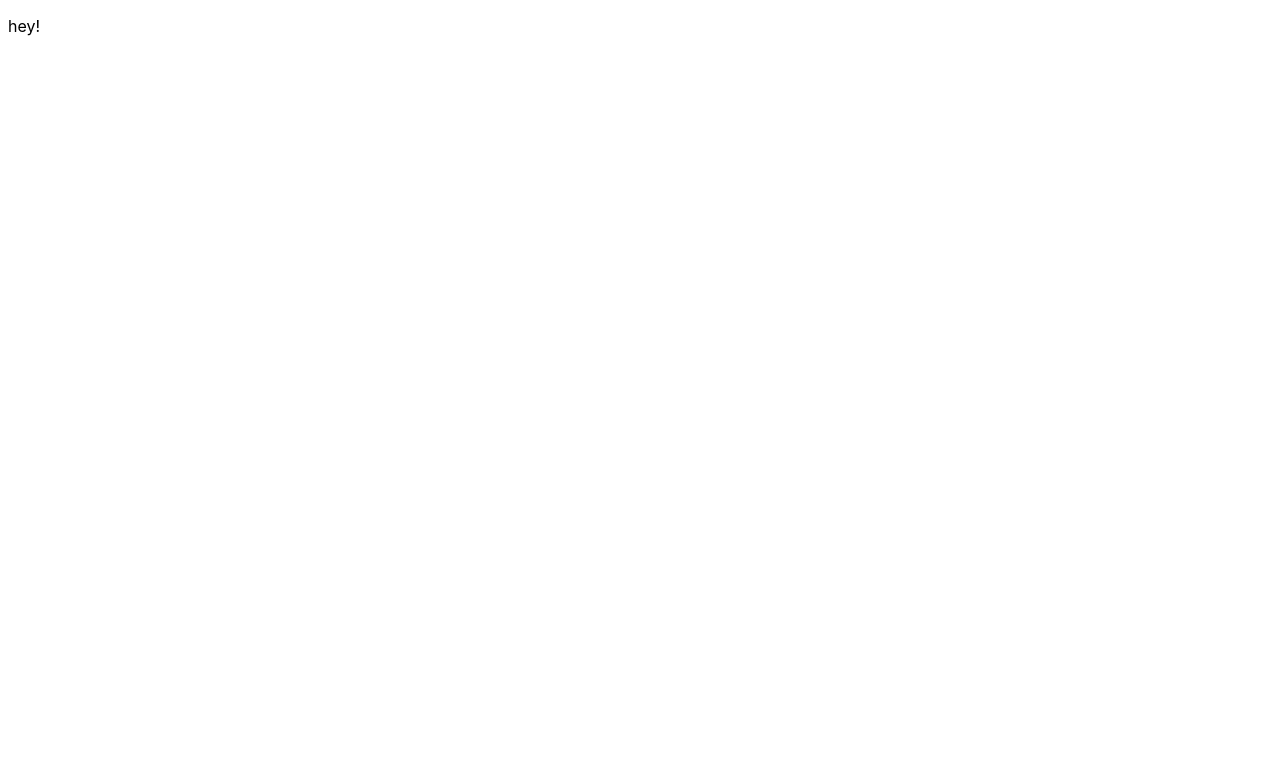
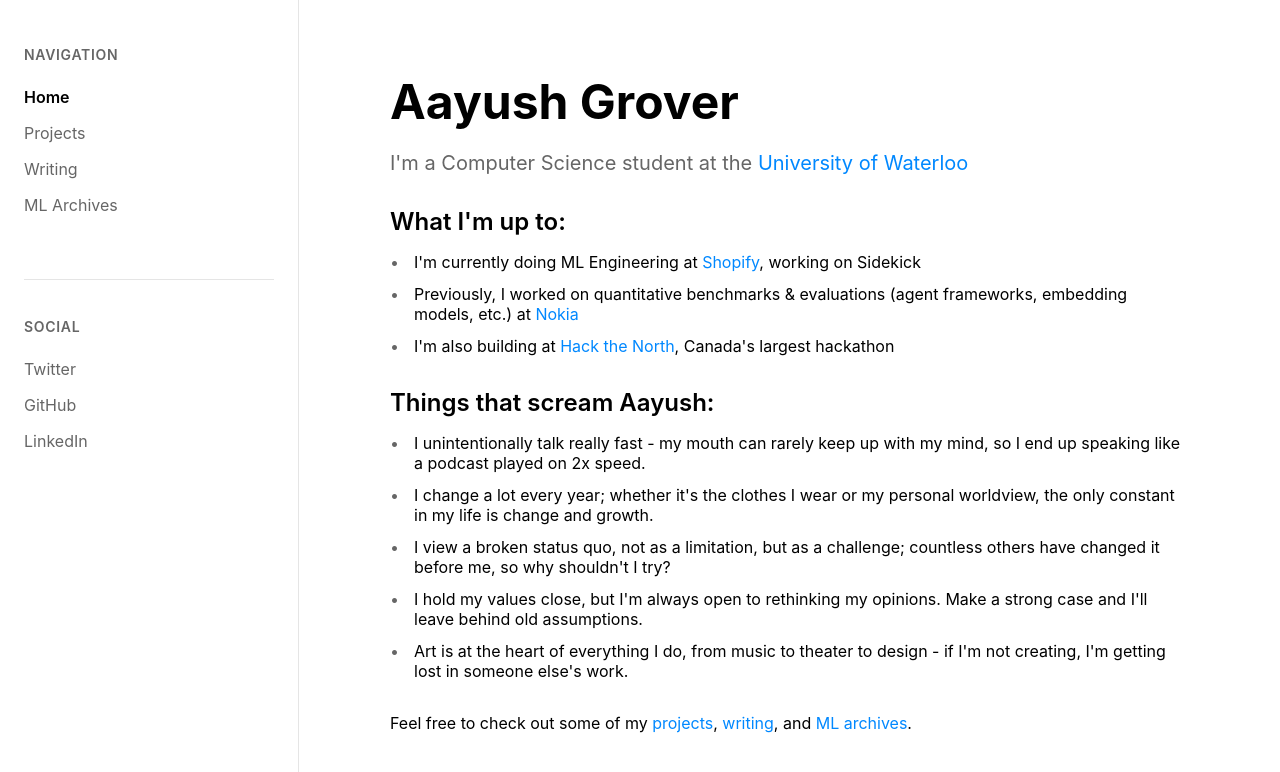
Before and after one commit to AayushGrover101/aayush-grover-portfolio, a React (Vite) app: page / in a window 1280 px wide. Shown: the top 772 px of the page. Built offline with nearby package versions, Linux system fonts and the light colour scheme.

Commit message:
Added baseline navbar and boilerplate pages

```diff
--- a/src/App.tsx
+++ b/src/App.tsx
@@ -2,16 +2,25 @@ import React from "react";
 import { Routes, Route, BrowserRouter } from "react-router-dom";
 
 import { Route as RouteName } from "./constants/route";
+import Layout from "./components/base/Layout";
 import NotFoundPage from "./pages/not-found/404";
 import Home from "./pages/Home";
+import Projects from "./pages/Projects";
+import Writing from "./pages/Writing";
+import MLArchives from "./pages/ML_Archives";
 
 const App: React.FC = () => {
   return (
     <BrowserRouter>
-      <Routes>
-        <Route path={RouteName.MAIN} element={<Home />} />
-        <Route path="*" element={<NotFoundPage />} />
-      </Routes>
+      <Layout>
+        <Routes>
+          <Route path={RouteName.HOME} element={<Home />} />
+          <Route path={RouteName.PROJECTS} element={<Projects />} />
+          <Route path={RouteName.WRITING} element={<Writing />} />
+          <Route path={RouteName.ML_ARCHIVES} element={<MLArchives />} />
+          <Route path="*" element={<NotFoundPage />} />
+        </Routes>
+      </Layout>
     </BrowserRouter>
   );
 };
--- a/src/components/Navbar/constants.ts
+++ b/src/components/Navbar/constants.ts
@@ -1,8 +1,8 @@
-import { PageID } from "src/constants/page";
+import { Route } from "src/constants/route";
 
-export const SECTIONS = {
-  [PageID.HOME]: "Home",
-  [PageID.PROJECTS]: "Projects",
-  [PageID.WRITNG]: "Writing",
-  [PageID.ML_ARCHIVES]: "ML Archives",
+export const PAGES = {
+  [Route.HOME]: "Home",
+  [Route.PROJECTS]: "Projects",
+  [Route.WRITING]: "Writing",
+  [Route.ML_ARCHIVES]: "ML Archives",
 };
--- a/src/components/Navbar/index.tsx
+++ b/src/components/Navbar/index.tsx
@@ -0,0 +1,109 @@
+import React from "react";
+import styled from "styled-components";
+import { Link, useLocation } from "react-router-dom";
+import { PAGES } from "./constants";
+import { SOCIALS, SocialPlatforms } from "src/constants/social";
+
+const NavbarContainer = styled.nav`
+  position: fixed;
+  left: 0;
+  top: 0;
+  width: 250px;
+  height: 100vh;
+  background-color: #ffffff;
+  border-right: 1px solid #e5e5e5;
+  padding: 2rem 1.5rem;
+  display: flex;
+  flex-direction: column;
+  z-index: 1000;
+`;
+
+const NavSection = styled.div`
+  margin-bottom: 2rem;
+`;
+
+const NavTitle = styled.h3`
+  font-size: 0.875rem;
+  font-weight: 600;
+  color: #666;
+  margin-bottom: 1rem;
+  text-transform: uppercase;
+  letter-spacing: 0.05em;
+`;
+
+const NavLink = styled(Link)<{ $isActive?: boolean }>`
+  display: block;
+  padding: 0.5rem 0;
+  color: ${props => props.$isActive ? "#000" : "#666"};
+  text-decoration: none;
+  font-weight: ${props => props.$isActive ? "600" : "400"};
+  transition: color 0.2s ease;
+
+  &:hover {
+    color: #000;
+  }
+`;
+
+const Divider = styled.hr`
+  border: none;
+  border-top: 1px solid #e5e5e5;
+  margin: 1.5rem 0;
+`;
+
+const SocialLink = styled.a`
+  display: block;
+  padding: 0.5rem 0;
+  color: #666;
+  text-decoration: none;
+  font-weight: 400;
+  transition: color 0.2s ease;
+
+  &:hover {
+    color: #000;
+  }
+`;
+
+const Navbar: React.FC = () => {
+  const location = useLocation();
+  const currentPath = location.pathname;
+
+  const isActive = (path: string) => {
+    if (path === "/" && currentPath === "/") return true;
+    if (path !== "/" && currentPath.includes(path)) return true;
+    return false;
+  };
+
+  return (
+    <NavbarContainer>
+      <NavSection>
+        <NavTitle>Navigation</NavTitle>
+        {Object.entries(PAGES).map(([pageId, pageName]) => (
+          <NavLink
+            key={pageId}
+            to={pageId}
+            $isActive={isActive(pageId)}
+          >
+            {pageName}
+          </NavLink>
+        ))}
+      </NavSection>
+
+      <Divider />
+
+      <NavSection>
+        <NavTitle>Social</NavTitle>
+        <SocialLink href={SOCIALS[SocialPlatforms.X].link} target="_blank" rel="noopener noreferrer">
+          Twitter
+        </SocialLink>
+        <SocialLink href={SOCIALS[SocialPlatforms.GITHUB].link} target="_blank" rel="noopener noreferrer">
+          GitHub
+        </SocialLink>
+        <SocialLink href={SOCIALS[SocialPlatforms.LINKEDIN].link} target="_blank" rel="noopener noreferrer">
+          LinkedIn
+        </SocialLink>
+      </NavSection>
+    </NavbarContainer>
+  );
+};
+
+export default Navbar;
--- /dev/null
+++ b/src/components/base/Layout/index.tsx
@@ -0,0 +1,32 @@
+import React from "react";
+import styled from "styled-components";
+import Navbar from "../../Navbar";
+
+const LayoutContainer = styled.div`
+  display: flex;
+  min-height: 100vh;
+`;
+
+const MainContent = styled.main`
+  flex: 1;
+  margin-left: 350px;
+  padding: 2rem;
+  background-color: #ffffff;
+`;
+
+interface LayoutProps {
+  children: React.ReactNode;
+}
+
+const Layout: React.FC<LayoutProps> = ({ children }) => {
+  return (
+    <LayoutContainer>
+      <Navbar />
+      <MainContent>
+        {children}
+      </MainContent>
+    </LayoutContainer>
+  );
+};
+
+export default Layout;
--- a/src/constants/page.ts
+++ /dev/null
@@ -1,6 +0,0 @@
-export enum PageID {
-  HOME = "home",
-  PROJECTS = "projects",
-  WRITNG = "writing",
-  ML_ARCHIVES = "ml-archives",
-};
--- a/src/constants/route.ts
+++ b/src/constants/route.ts
@@ -1,4 +1,7 @@
 export enum Route {
-  MAIN = "/",
+  HOME = "/",
+  PROJECTS = "/projects",
+  WRITING = "/writing",
+  ML_ARCHIVES = "/ml-archives",
   NOT_FOUND = "404"
 };
--- /dev/null
+++ b/src/pages/ML_Archives/index.tsx
@@ -0,0 +1,24 @@
+import React from "react";
+import styled from "styled-components";
+
+const MLArchivesContainer = styled.div`
+  max-width: 800px;
+`;
+
+const Title = styled.h1`
+  font-size: 2.5rem;
+  font-weight: 700;
+  margin-bottom: 2rem;
+  color: #000;
+`;
+
+const MLArchives: React.FC = () => {
+  return (
+    <MLArchivesContainer>
+      <Title>ML Archives</Title>
+      <p>This is the ML Archives page. Your machine learning projects and research will be displayed here.</p>
+    </MLArchivesContainer>
+  );
+};
+
+export default MLArchives;
--- /dev/null
+++ b/src/pages/Projects/index.tsx
@@ -0,0 +1,24 @@
+import React from "react";
+import styled from "styled-components";
+
+const ProjectsContainer = styled.div`
+  max-width: 800px;
+`;
+
+const Title = styled.h1`
+  font-size: 2.5rem;
+  font-weight: 700;
+  margin-bottom: 2rem;
+  color: #000;
+`;
+
+const Projects: React.FC = () => {
+  return (
+    <ProjectsContainer>
+      <Title>Projects</Title>
+      <p>This is the projects page. Your projects will be displayed here.</p>
+    </ProjectsContainer>
+  );
+};
+
+export default Projects;
--- /dev/null
+++ b/src/pages/Writing/index.tsx
@@ -0,0 +1,24 @@
+import React from "react";
+import styled from "styled-components";
+
+const WritingContainer = styled.div`
+  max-width: 800px;
+`;
+
+const Title = styled.h1`
+  font-size: 2.5rem;
+  font-weight: 700;
+  margin-bottom: 2rem;
+  color: #000;
+`;
+
+const Writing: React.FC = () => {
+  return (
+    <WritingContainer>
+      <Title>Writing</Title>
+      <p>This is the writing page. Your articles and blog posts will be displayed here.</p>
+    </WritingContainer>
+  );
+};
+
+export default Writing;
--- a/src/pages/home/index.tsx
+++ b/src/pages/home/index.tsx
@@ -1,7 +1,127 @@
 import React from "react";
+import styled from "styled-components";
+
+const HomeContainer = styled.div`
+  max-width: 800px;
+`;
+
+const Name = styled.h1`
+  font-size: 3rem;
+  font-weight: 700;
+  margin-bottom: 1rem;
+  color: #000;
+`;
+
+const Subtitle = styled.p`
+  font-size: 1.25rem;
+  color: #666;
+  margin-bottom: 2rem;
+`;
+
+const Section = styled.section`
+  margin-bottom: 2rem;
+`;
+
+const SectionTitle = styled.h2`
+  font-size: 1.5rem;
+  font-weight: 600;
+  margin-bottom: 1rem;
+  color: #000;
+`;
+
+const List = styled.ul`
+  list-style: none;
+  padding: 0;
+`;
+
+const ListItem = styled.li`
+  margin-bottom: 0.75rem;
+  padding-left: 1.5rem;
+  position: relative;
+
+  &:before {
+    content: "•";
+    position: absolute;
+    left: 0;
+    color: #666;
+  }
+`;
+
+const Link = styled.a`
+  color: #0088FF;
+  text-decoration: none;
+
+  &:hover {
+    text-decoration: underline;
+  }
+`;
 
 const Home: React.FC = () => {
-  return <p>hey!</p>;
+  return (
+    <HomeContainer>
+      <Name>Aayush Grover</Name>
+      <Subtitle>
+        I'm a Computer Science student at the{" "}
+        <Link href="https://uwaterloo.ca" target="_blank" rel="noopener noreferrer">
+          University of Waterloo
+        </Link>
+      </Subtitle>
+
+      <Section>
+        <SectionTitle>What I'm up to:</SectionTitle>
+        <List>
+          <ListItem>
+            I'm currently doing ML Engineering at{" "}
+            <Link href="https://shopify.com" target="_blank" rel="noopener noreferrer">
+              Shopify
+            </Link>
+            , working on Sidekick
+          </ListItem>
+          <ListItem>
+            Previously, I worked on quantitative benchmarks & evaluations (agent frameworks, embedding models, etc.) at{" "}
+            <Link href="https://nokia.com" target="_blank" rel="noopener noreferrer">
+              Nokia
+            </Link>
+          </ListItem>
+          <ListItem>
+            I'm also building at{" "}
+            <Link href="https://hackthenorth.com" target="_blank" rel="noopener noreferrer">
+              Hack the North
+            </Link>
+            , Canada's largest hackathon
+          </ListItem>
+        </List>
+      </Section>
+
+      <Section>
+        <SectionTitle>Things that scream Aayush:</SectionTitle>
+        <List>
+          <ListItem>
+            I unintentionally talk really fast - my mouth can rarely keep up with my mind, so I end up speaking like a podcast played on 2x speed.
+          </ListItem>
+          <ListItem>
+            I change a lot every year; whether it's the clothes I wear or my personal worldview, the only constant in my life is change and growth.
+          </ListItem>
+          <ListItem>
+            I view a broken status quo, not as a limitation, but as a challenge; countless others have changed it before me, so why shouldn't I try?
+          </ListItem>
+          <ListItem>
+            I hold my values close, but I'm always open to rethinking my opinions. Make a strong case and I'll leave behind old assumptions.
+          </ListItem>
+          <ListItem>
+            Art is at the heart of everything I do, from music to theater to design - if I'm not creating, I'm getting lost in someone else's work.
+          </ListItem>
+        </List>
+      </Section>
+
+      <p>
+        Feel free to check out some of my{" "}
+        <Link href="/projects">projects</Link>,{" "}
+        <Link href="/writing">writing</Link>, and{" "}
+        <Link href="/ml-archives">ML archives</Link>.
+      </p>
+    </HomeContainer>
+  );
 };
 
 export default Home;
```
